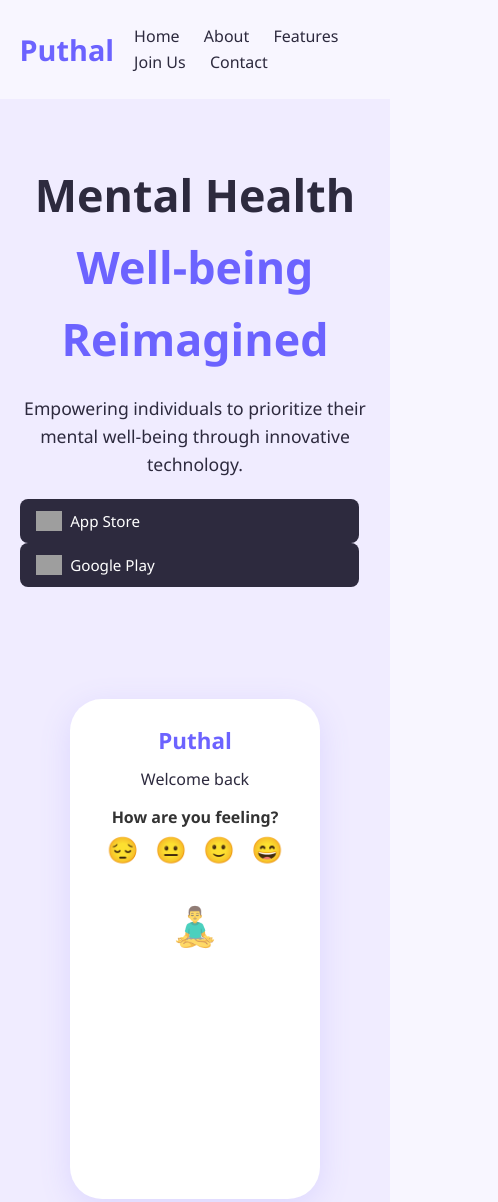
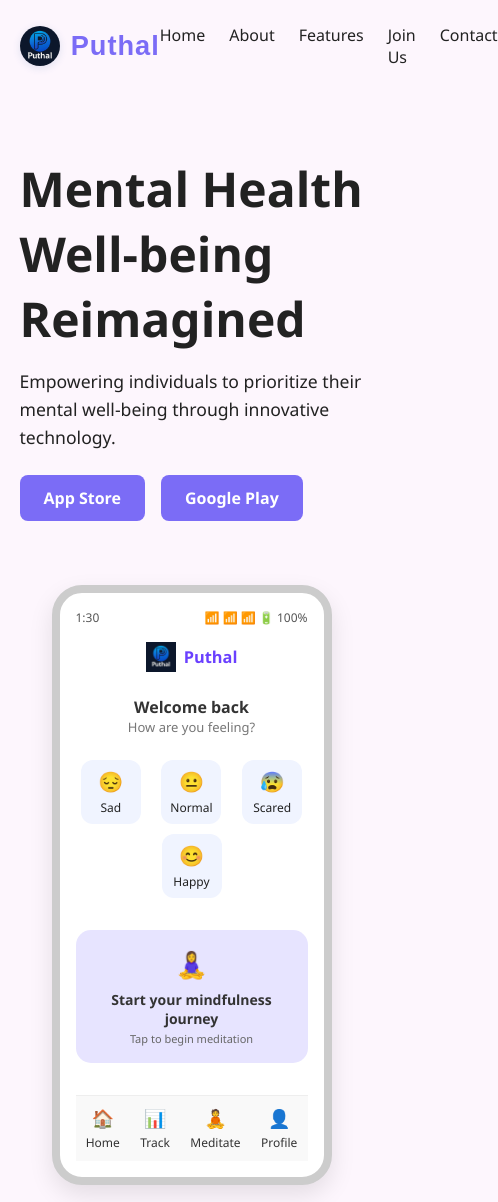
Before and after one commit to Infernoi18/Puthal_Task1, a plain HTML site: page index.html in a window 390 px wide. Shown: the top 1202 px of the page, 498 px wide, since content can reach past the window. Drawn offline with Linux system fonts and the light colour scheme; grey boxes are pictures that could not be loaded.

Commit message:
Phone mockup editing.

```diff
--- a/index.html
+++ b/index.html
@@ -1,71 +1,122 @@
 <!DOCTYPE html>
 <html lang="en">
 <head>
-  <meta charset="UTF-8" />
-  <meta name="viewport" content="width=device-width, initial-scale=1.0" />
-  <title>Puthal - Mental Health Reimagined</title>
-  <link rel="stylesheet" href="style.css" />
+  <meta charset="UTF-8">
+  <meta name="viewport" content="width=device-width, initial-scale=1.0">
+  <title>Puthal</title>
+  <link rel="stylesheet" href="style.css">
 </head>
 <body>
-  <header>
-    <div class="container">
-      <div class="logo">Puthal</div>
+  <header class="navbar">
+    <div class="container nav-container">
+      <div class="logo">
+        <img src="logo.jpg" alt="Puthal Logo" class="logo-img">
+        <span class="logo-text">Puthal</span>
+      </div>
       <nav>
-        <a href="#">Home</a>
-        <a href="#">About</a>
-        <a href="#">Features</a>
-        <a href="#">Join Us</a>
-        <a href="#">Contact</a>
+        <ul class="nav-links">
+          <li><a href="#">Home</a></li>
+          <li><a href="#">About</a></li>
+          <li><a href="#">Features</a></li>
+          <li><a href="#">Join Us</a></li>
+          <li><a href="#">Contact</a></li>
+        </ul>
       </nav>
     </div>
   </header>
 
   <section class="hero">
-    <div class="container">
+    <div class="container hero-content">
       <div class="hero-text">
-        <h1>Mental Health<br><span>Well-being Reimagined</span></h1>
+        <h1>Mental Health<br>Well-being<br>Reimagined</h1>
         <p>Empowering individuals to prioritize their mental well-being through innovative technology.</p>
-        <div class="store-buttons">
-          <a href="#"><img src="https://upload.wikimedia.org/wikipedia/commons/5/5f/Apple_logo_black.svg" alt="">App Store</a>
-          <a href="#"><img src="https://upload.wikimedia.org/wikipedia/commons/7/78/Google_Play_Store_badge_EN.svg" alt="">Google Play</a>
+        <div class="app-buttons">
+          <a href="#" class="btn appstore">App Store</a>
+          <a href="#" class="btn playstore">Google Play</a>
         </div>
       </div>
-      <div class="hero-image">
-        <div class="mobile-preview">
-          <p class="app-name">Puthal</p>
-          <p>Welcome back</p>
-          <p class="question">How are you feeling?</p>
-          <div class="mood-icons">
-            <span>😔</span>
-            <span>😐</span>
-            <span>🙂</span>
-            <span>😄</span>
-          </div>
-          <div class="meditate-icon">🧘‍♂️</div>
-        </div>
-      </div>
-    </div>
+                  <div class="phone-mockup">
+                <div class="smartphone-frame">
+                    <div class="phone-screen">
+                        <div class="status-bar">
+                            <span>1:30</span>
+                            <span>📶 📶 📶 🔋 100%</span>
+                        </div>
+
+                        <div class="app-header">
+                            <img src="logo.jpg" alt="Puthal" width="30" height="30">
+                            <h3>Puthal</h3>
+                        </div>
+
+                        <div class="welcome-section">
+                            <h4>Welcome back</h4>
+                            <p>How are you feeling?</p>
+                        </div>
+
+                        <div class="mood-grid">
+                            <div class="mood-btn">
+                                <span class="emoji">😔</span>
+                                <span>Sad</span>
+                            </div>
+                            <div class="mood-btn">
+                                <span class="emoji">😐</span>
+                                <span>Normal</span>
+                            </div>
+                            <div class="mood-btn">
+                                <span class="emoji">😰</span>
+                                <span>Scared</span>
+                            </div>
+                            <div class="mood-btn">
+                                <span class="emoji">😊</span>
+                                <span>Happy</span>
+                            </div>
+                        </div>
+
+                        <div class="meditation-card">
+                            <span class="meditation-icon">🧘‍♀️</span>
+                            <p>Start your mindfulness journey</p>
+                            <small>Tap to begin meditation</small>
+                        </div>
+
+                        <div class="bottom-nav">
+                            <div class="nav-item">
+                                <span class="icon">🏠</span>
+                                <span>Home</span>
+                            </div>
+                            <div class="nav-item">
+                                <span class="icon">📊</span>
+                                <span>Track</span>
+                            </div>
+                            <div class="nav-item">
+                                <span class="icon">🧘</span>
+                                <span>Meditate</span>
+                            </div>
+                            <div class="nav-item">
+                                <span class="icon">👤</span>
+                                <span>Profile</span>
+                            </div>
+                        </div>
   </section>
 
   <section class="features">
-    <div class="container">
-      <div class="feature-block">
+    <div class="container features-grid">
+      <div class="feature-card">
         <div class="icon">🧠</div>
         <h3>AI Mood Tracking</h3>
         <p>AI-driven mood monitoring</p>
       </div>
-      <div class="feature-block">
-        <div class="icon">🌿</div>
+      <div class="feature-card">
+        <div class="icon">🪷</div>
         <h3>Mindfulness Exercises</h3>
         <p>Exercises for inner peace</p>
       </div>
-      <div class="feature-block">
+      <div class="feature-card">
         <div class="icon">➕</div>
         <h3>Therapy & Counseling</h3>
         <p>Professional support & resources</p>
       </div>
-      <div class="feature-block">
-        <div class="icon">🤝</div>
+      <div class="feature-card">
+        <div class="icon">👥</div>
         <h3>Community Support</h3>
         <p>Connect with others</p>
       </div>
--- a/style.css
+++ b/style.css
@@ -1,3 +1,9 @@
+:root {
+  --purple: #7b6cf6;
+  --text: #222;
+  --bg: #fdf6fd;
+  --card-bg: #ffffff;
+}
 
 * {
   margin: 0;
@@ -6,205 +12,285 @@
 }
 
 body {
-  font-family: 'Segoe UI', Arial, sans-serif;
-  background: #f8f6ff;
-  color: #2d2a3e;
-  line-height: 1.6;
+  font-family: 'Segoe UI', sans-serif;
+  background-color: var(--bg);
+  color: var(--text);
 }
-
 
 .container {
   width: 90%;
   max-width: 1200px;
-  margin: auto;
+  margin: 0 auto;
 }
 
-
-header {
-  padding: 24px 0;
+.navbar {
   background: transparent;
+  padding: 1.5rem 0;
 }
 
-.logo {
-  font-size: 1.8em;
-  font-weight: bold;
-  color: #6c63ff;
-}
-
-header .container {
+.nav-container {
   display: flex;
   justify-content: space-between;
   align-items: center;
 }
 
-nav a {
-  margin-left: 20px;
-  text-decoration: none;
-  color: #2d2a3e;
-  font-weight: 500;
-  transition: color 0.3s;
+.logo {
+  display: flex;
+  align-items: center;
+  gap: 0.7rem;
 }
 
-nav a:hover {
-  color: #6c63ff;
+.logo-img {
+  height: 2.5rem;
+  width: 2.5rem;
+  border-radius: 50%;
+  object-fit: cover;
+  box-shadow: 0 2px 8px #e0e0f0;
 }
 
+.logo-text {
+  font-size: 1.7rem;
+  font-weight: 700;
+  color: var(--purple);
+  font-family: 'Segoe UI Semibold', Arial, sans-serif;
+  letter-spacing: 1px;
+}
+
+.nav-links {
+  list-style: none;
+  display: flex;
+  gap: 1.5rem;
+}
+
+.nav-links a {
+  text-decoration: none;
+  color: var(--text);
+  font-weight: 500;
+}
 
 .hero {
-  padding: 60px 0;
-  background: #f0ecff;
+  padding: 4rem 0;
   display: flex;
   align-items: center;
+  background: var(--bg);
 }
 
-.hero .container {
+.hero-content {
   display: flex;
   flex-wrap: wrap;
   align-items: center;
   justify-content: space-between;
+  gap: 2rem;
 }
 
 .hero-text {
-  flex: 1 1 500px;
+  flex: 1;
+  min-width: 300px;
 }
 
 .hero-text h1 {
-  font-size: 2.8em;
-  margin-bottom: 20px;
-}
-
-.hero-text h1 span {
-  color: #6c63ff;
+  font-size: 3rem;
+  margin-bottom: 1rem;
+  color: var(--text);
 }
 
 .hero-text p {
-  font-size: 1.1em;
-  margin-bottom: 20px;
-  max-width: 500px;
+  font-size: 1.1rem;
+  margin-bottom: 1.5rem;
+  line-height: 1.6;
 }
 
-.store-buttons a {
-  display: inline-block;
-  background: #2d2a3e;
-  color: #fff;
-  padding: 10px 16px;
-  margin-right: 12px;
+.app-buttons {
+  display: flex;
+  gap: 1rem;
+}
+
+.btn {
+  padding: 0.75rem 1.5rem;
+  border: none;
   border-radius: 8px;
-  font-weight: 500;
+  font-weight: 600;
   text-decoration: none;
+  color: white;
+  background-color: var(--purple);
+  transition: background 0.3s;
+}
+
+.btn:hover {
+  background-color: #5e50d5;
+}
+
+.phone-mockup {
+  display: flex;
+  justify-content: center;
+  padding: 2rem;
+}
+
+.smartphone-frame {
+  width: 280px;
+  height: 600px;
+  background: #ffffff;
+  border-radius: 30px;
+  box-shadow: 0 10px 25px rgba(0, 0, 0, 0.1);
+  overflow: hidden;
+  display: flex;
+  flex-direction: column;
+  border: 8px solid #ccc;
+}
+
+.phone-screen {
+  flex: 1;
+  display: flex;
+  flex-direction: column;
+  padding: 1rem;
+  gap: 1rem;
+  font-family: 'Segoe UI', sans-serif;
+  font-size: 14px;
+}
+
+.status-bar {
+  display: flex;
+  justify-content: space-between;
+  font-size: 12px;
+  color: #555;
+}
+
+.app-header {
   display: flex;
   align-items: center;
-  gap: 8px;
-  font-size: 0.95em;
+  gap: 0.5rem;
+  justify-content: center;
+  color: #6a40ff;
+  font-weight: bold;
 }
 
-.store-buttons a img {
-  height: 20px;
+.welcome-section {
+  text-align: center;
+  margin-top: 0.5rem;
+}
+
+.welcome-section h4 {
+  font-size: 16px;
+  color: #333;
+}
+
+.welcome-section p {
+  font-size: 13px;
+  color: #777;
+}
+
+.mood-grid {
+  display: flex;
+  justify-content: space-around;
+  margin-top: 0.5rem;
+  flex-wrap: wrap;
+  gap: 10px;
+}
+
+.mood-btn {
+  display: flex;
+  flex-direction: column;
+  align-items: center;
+  padding: 0.5rem;
+  background-color: #f0f4ff;
+  border-radius: 12px;
+  width: 60px;
+  font-size: 12px;
+  cursor: pointer;
+  transition: background 0.3s ease;
+}
+
+.mood-btn:hover {
+  background-color: #e0e7ff;
+}
+
+.emoji {
+  font-size: 20px;
+  margin-bottom: 4px;
+}
+
+.meditation-card {
+  background-color: #e7e4ff;
+  padding: 1rem;
+  border-radius: 15px;
+  text-align: center;
+  margin: 1rem 0;
+}
+
+.meditation-card .meditation-icon {
+  font-size: 26px;
+  display: block;
+  margin-bottom: 0.5rem;
+}
+
+.meditation-card p {
+  font-weight: bold;
+  font-size: 14px;
+  color: #333;
+}
+
+.meditation-card small {
+  font-size: 11px;
+  color: #666;
+}
+
+.bottom-nav {
+  display: flex;
+  justify-content: space-around;
+  padding: 0.6rem 0;
+  border-top: 1px solid #eee;
+  background-color: #f9f9f9;
+}
+
+.nav-item {
+  display: flex;
+  flex-direction: column;
+  align-items: center;
+  font-size: 12px;
+  color: #333;
+}
+
+.nav-item .icon {
+  font-size: 18px;
+  margin-bottom: 4px;
 }
 
 
-.hero-image {
-  flex: 1 1 300px;
-  display: flex;
-  justify-content: center;
-  margin-top: 40px;
+.hero-image img {
+  max-width: 100%;
+  height: auto;
 }
 
-.mobile-preview {
-  background: #fff;
-  width: 250px;
-  height: 500px;
-  border-radius: 32px;
-  padding: 24px;
-  box-shadow: 0 8px 32px #dcd6ff;
-  text-align: center;
-  display: flex;
-  flex-direction: column;
-  justify-content: start;
-  align-items: center;
+.features {
+  background: white;
+  padding: 4rem 0;
 }
 
-.mobile-preview .app-name {
-  font-size: 1.4em;
-  color: #6c63ff;
-  font-weight: 600;
-  margin-bottom: 8px;
+.features-grid {
+  display: grid;
+  grid-template-columns: repeat(auto-fit, minmax(220px, 1fr));
+  gap: 2rem;
 }
 
-.mobile-preview .question {
-  margin-top: 12px;
-  font-weight: 600;
-  color: #333;
+.feature-card {
+  background: var(--card-bg);
+  padding: 2rem;
+  border-radius: 12px;
+  text-align: center;
+  box-shadow: 0 4px 12px rgba(0,0,0,0.05);
 }
 
-.mood-icons span {
-  font-size: 1.6em;
-  margin: 12px 6px;
-  cursor: pointer;
+.icon {
+  font-size: 2rem;
+  margin-bottom: 1rem;
 }
 
-.meditate-icon {
-  font-size: 2.4em;
-  margin-top: 24px;
-  opacity: 0.7;
+.feature-card h3 {
+  font-size: 1.2rem;
+  margin-bottom: 0.5rem;
 }
 
-
-.features {
-  padding: 60px 0;
-  background: #fff;
-}
-
-.features .container {
-  display: flex;
-  flex-wrap: wrap;
-  justify-content: space-between;
-  gap: 24px;
-}
-
-.feature-block {
-  flex: 1 1 calc(25% - 24px);
-  background: #f8f6ff;
-  border-radius: 16px;
-  padding: 24px;
-  text-align: center;
-  box-shadow: 0 4px 20px #ece9ff;
-}
-
-.feature-block .icon {
-  font-size: 2.2em;
-  margin-bottom: 12px;
-  color: #6c63ff;
-}
-
-.feature-block h3 {
-  font-size: 1.2em;
-  margin-bottom: 8px;
-  color: #2d2a3e;
-}
-
-.feature-block p {
-  font-size: 0.95em;
+.feature-card p {
+  font-size: 0.95rem;
   color: #555;
 }
-
-
-@media (max-width: 900px) {
-  .hero .container {
-    flex-direction: column;
-    text-align: center;
-  }
-
-  .store-buttons {
-    justify-content: center;
-  }
-
-  .features .container {
-    flex-direction: column;
-  }
-
-  .feature-block {
-    width: 100%;
-    margin-bottom: 20px;
-  }
-}
```
